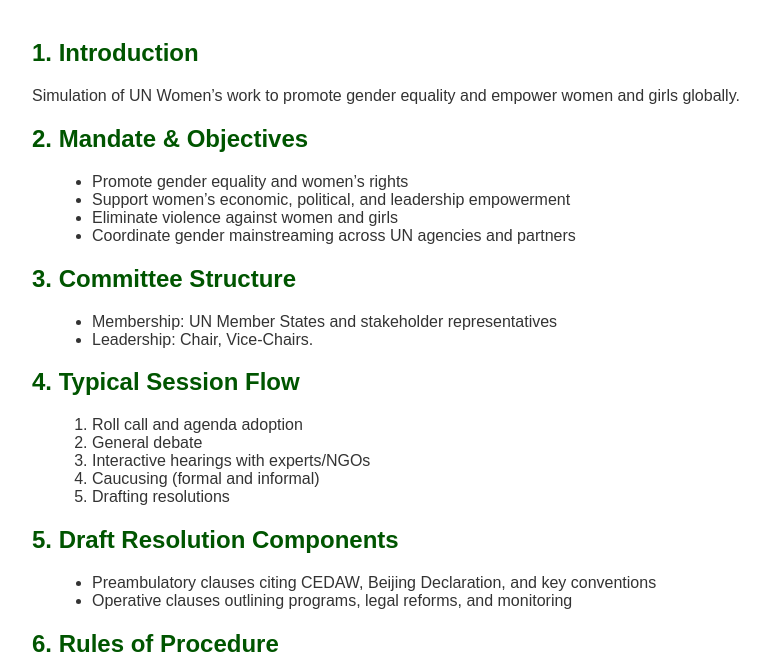
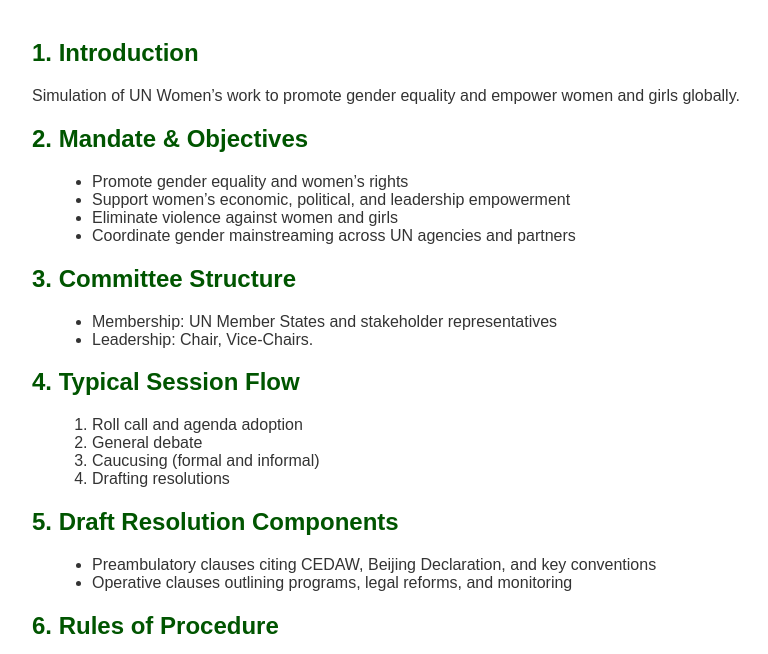
Before and after one commit to PyleaMUN/un-women2026, a plain HTML site: page index.html in a window 1280 px wide. Shown: the part 151-805 px from the top of the page, without its empty margins (208-976 px from the left). Drawn offline with Linux system fonts and the light colour scheme.

Commit message:
Update index.html

```diff
--- a/index.html
+++ b/index.html
@@ -44,7 +44,6 @@
     <ol>
       <li>Roll call and agenda adoption</li>
       <li>General debate</li>
-      <li>Interactive hearings with experts/NGOs</li>
       <li>Caucusing (formal and informal)</li>
       <li>Drafting resolutions</li>
     </ol>
```
